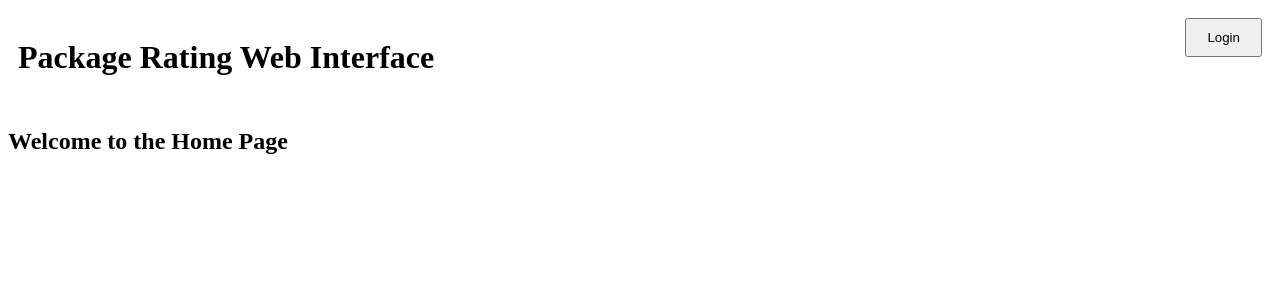
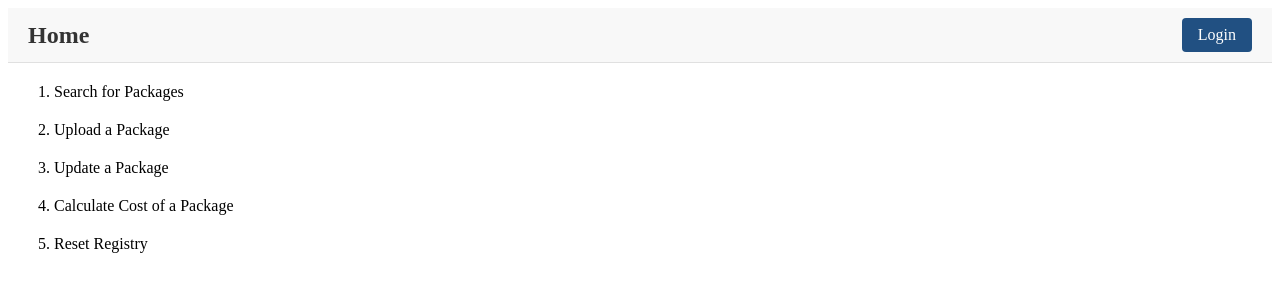
Before and after one commit to adhvik-kannan/461_Phase2_1, a React (Create React App) app: page / in a window 1280 px wide. Shown: the top 300 px of the page. Built offline with nearby package versions, Linux system fonts and the light colour scheme.

Commit message:
added all nav stuff to home page

```diff
--- a/public/index.html
+++ b/public/index.html
@@ -3,7 +3,7 @@
 <head>
     <meta charset="UTF-8" />
     <meta name="viewport" content="width=device-width, initial-scale=1.0" />
-    <title>React App</title>
+    <title>Package Rating Interface</title>
 </head>
 <body>
     <div id="root"></div>
--- /dev/null
+++ b/src/frontend/src/App.css
@@ -0,0 +1,51 @@
+/* src/frontend/src/App.css */
+
+.app-header {
+    background-color: #f8f8f8;
+    border-bottom: 1px solid #e0e0e0;
+    padding: 10px 20px;
+  }
+
+  .nav-container {
+    display: flex;
+    justify-content: space-between;
+    align-items: center;
+  }
+
+  .nav-logo {
+    font-size: 1.5rem;
+    font-weight: 700;
+    color: #333333;
+    text-decoration: none;
+  }
+
+  .nav-links {
+    display: flex;
+    gap: 15px;
+  }
+
+  .nav-link {
+    color: #007bff;
+    text-decoration: none;
+    font-weight: 500;
+  }
+
+  .nav-link:hover {
+    text-decoration: underline;
+  }
+
+  .nav-button {
+    padding: 8px 16px;
+    background-color: #215082;
+    color: white;
+    border: none;
+    border-radius: 4px;
+    text-decoration: none;
+    font-weight: 500;
+    cursor: pointer;
+    display: inline-block;
+  }
+
+  .nav-button:hover {
+    background-color: #4c7bad;
+  }
--- a/src/frontend/src/App.tsx
+++ b/src/frontend/src/App.tsx
@@ -1,26 +1,45 @@
 // src/frontend/src/App.tsx
 import React from 'react';
-import { Route, Routes, Link } from 'react-router-dom'; // Removed Router import
-import UploadFeature from './components/UploadFeature';
+import { Route, Routes, Link } from 'react-router-dom';
+import Upload from './components/Upload';
 import Login from './components/Login';
 import Home from './components/Home';
 import CreateAccount from './components/CreateAccount';
+import Search from './components/Search';
+import Update from './components/Update';
+import Cost from './components/Cost';
+import Reset from './components/Reset';
+import './App.css'; // Import the CSS file for styling
 
 const App: React.FC = () => {
   return (
     <div>
-        <header style={{ display: 'flex', justifyContent: 'space-between', padding: '10px' }}>
-          <h1>Package Rating Web Interface</h1>
-          <Link to="/login">
-            <button style={{ padding: '10px 20px' }} data-testid="header-login-button">Login</button>
+      <header className="app-header">
+        <nav className="nav-container">
+          {/* Home Link - Typically, a logo or brand name can serve this purpose */}
+          <Link to="/" className="nav-logo">
+            Home
           </Link>
+
+          <div className="nav-links">
+            <Link to="/login" className="nav-button">
+              Login
+            </Link>
+          </div>
+        </nav>
       </header>
+      <main>
         <Routes>
           <Route path="/" element={<Home />} />
           <Route path="/login" element={<Login />} />
-          <Route path="/upload" element={<UploadFeature />} />
+          <Route path="/upload" element={<Upload />} />
           <Route path="/create-account" element={<CreateAccount />} />
+          <Route path="/search" element={<Search />} />
+          <Route path="/update" element={<Update />} />
+          <Route path="/cost" element={<Cost />} />
+          <Route path="/reset" element={<Reset />} />
         </Routes>
+      </main>
     </div>
   );
 };
--- /dev/null
+++ b/src/frontend/src/components/Cost.tsx
@@ -0,0 +1,14 @@
+// src/frontend/src/components/Cost.tsx
+import React from 'react';
+//TODO: implement below
+const Cost: React.FC = () => {
+  return (
+    <div className="cost-container">
+      <h2>Calculate Cost of a Package</h2>
+
+      <p>Not done yet</p>
+    </div>
+  );
+};
+
+export default Cost;
--- /dev/null
+++ b/src/frontend/src/components/Home.css
@@ -0,0 +1,23 @@
+/* src/frontend/src/components/Home.css */
+
+.home-container {
+    padding-left: 20px;
+    display: flex;
+    flex-direction: column;
+    gap: 10px; /* Adds space between the links */
+  }
+
+  .home-link {
+    display: block;
+    margin-top: 20px;
+    margin-left: 10px;
+    color: #000000;
+    text-decoration: none;
+    cursor: pointer;
+    font-weight: 500;
+  }
+
+  .home-link:hover {
+    color: #487aad;
+    text-decoration: underline;
+  }
--- a/src/frontend/src/components/Home.tsx
+++ b/src/frontend/src/components/Home.tsx
@@ -1,22 +1,28 @@
-
+// src/frontend/src/components/Home.tsx
 import React from 'react';
-
-
+import { Link } from 'react-router-dom';
+import './Home.css';
 
 const Home: React.FC = () => {
-
   return (
-
-    <div>
-
-      <h2>Welcome to the Home Page</h2>
-
+    <div style={{ paddingLeft: '20px' }}>
+        <Link to="/search" className='home-link'>
+            1. Search for Packages
+        </Link>
+        <Link to="/upload" className='home-link'>
+            2. Upload a Package
+        </Link>
+        <Link to="/update" className="home-link">
+            3. Update a Package
+        </Link>
+        <Link to="/cost" className="home-link">
+            4. Calculate Cost of a Package
+        </Link>
+        <Link to="/reset" className="home-link">
+            5. Reset Registry
+        </Link>
     </div>
-
   );
-
 };
 
-
-
 export default Home;
--- a/src/frontend/src/components/Login.css
+++ b/src/frontend/src/components/Login.css
@@ -31,7 +31,7 @@
 
   .login-form button {
     padding: 10px;
-    background-color: #007bff;
+    background-color: #215082;
     color: white;
     border: none;
     border-radius: 4px;
@@ -39,5 +39,5 @@
   }
 
   .login-form button:hover {
-    background-color: #0056b3;
+    background-color: #4c7bad;
   }
--- /dev/null
+++ b/src/frontend/src/components/Reset.tsx
@@ -0,0 +1,13 @@
+// src/frontend/src/components/Reset.tsx
+import React from 'react';
+//TODO:
+const Reset: React.FC = () => {
+  return (
+    <div className="reset-container">
+      <h2>Reset Registry</h2>
+      <p>Coming Soon...</p>
+    </div>
+  );
+};
+
+export default Reset;
--- /dev/null
+++ b/src/frontend/src/components/Search.tsx
@@ -0,0 +1,92 @@
+// src/frontend/src/components/Search.tsx
+import React, { useEffect, useState } from 'react';
+import { useLocation } from 'react-router-dom';
+
+/**
+ * Interface for the search query parameters.
+ */
+interface PackagesQuery {
+  searchTerm: string;
+}
+
+/**
+ * Interface for a Package object.
+ */
+interface Package {
+  name: string;
+  url: string;
+  score: string;
+  version: string;
+  prev_versions: string[];
+}
+
+const Search: React.FC = () => {
+  const [packages, setPackages] = useState<Package[]>([]);
+  const [loading, setLoading] = useState<boolean>(false);
+  const [error, setError] = useState<string | null>(null);
+
+  const location = useLocation();
+
+  // Parse the query parameter from the URL
+  const queryParams = new URLSearchParams(location.search);
+  const searchTerm = queryParams.get('query') || '';
+
+  useEffect(() => {
+    const fetchPackages = async () => {
+      if (!searchTerm.trim()) {
+        setPackages([]);
+        return;
+      }
+
+      setLoading(true);
+      setError(null);
+
+      try {
+        const response = await fetch(`/api/packages?search=${encodeURIComponent(searchTerm)}`);
+        if (!response.ok) {
+          throw new Error(`Error fetching packages: ${response.statusText}`);
+        }
+        const data: Package[] = await response.json();
+        setPackages(data);
+      } catch (err: any) {
+        setError(err.message || 'Unknown error occurred');
+      } finally {
+        setLoading(false);
+      }
+    };
+
+    fetchPackages();
+  }, [searchTerm]);
+
+  return (
+    <div>
+      <h2>Search Results for "{searchTerm}"</h2>
+      {loading && <p>Loading packages...</p>}
+      {error && <p style={{ color: 'red' }}>{error}</p>}
+      {!loading && !error && (
+        <>
+          {packages.length > 0 ? (
+            <ul>
+              {packages.map((pkg) => (
+                <li key={pkg.name} style={{ marginBottom: '20px' }}>
+                  <a href={pkg.url} target="_blank" rel="noopener noreferrer">
+                    <strong>{pkg.name}</strong>
+                  </a>
+                  <p>Score: {pkg.score}</p>
+                  <p>Version: {pkg.version}</p>
+                  {pkg.prev_versions.length > 0 && (
+                    <p>Previous Versions: {pkg.prev_versions.join(', ')}</p>
+                  )}
+                </li>
+              ))}
+            </ul>
+          ) : (
+            <p>No packages found matching your search.</p>
+          )}
+        </>
+      )}
+    </div>
+  );
+};
+
+export default Search;
--- /dev/null
+++ b/src/frontend/src/components/Update.tsx
@@ -0,0 +1,14 @@
+// src/frontend/src/components/Update.tsx
+import React from 'react';
+//TODO:
+const Update: React.FC = () => {
+  return (
+    <div style={{ padding: '20px' }}>
+      <h2>Update a Package</h2>
+      {/* Add your update functionality here */}
+      <p>Update stuff goes here</p>
+    </div>
+  );
+};
+
+export default Update;
--- a/src/frontend/src/components/UploadFeature.tsx
+++ b/src/frontend/src/components/Upload.tsx
@@ -1,6 +1,7 @@
+// src/frontend/src/components/Upload.tsx
 import React, { useState, useEffect } from 'react';
 
-const UploadFeature: React.FC = () => {
+const Upload: React.FC = () => {
   const [responseMessage, setResponseMessage] = useState<string | null>(null);
 
   // Function to handle the submission
@@ -43,4 +44,4 @@ const UploadFeature: React.FC = () => {
   );
 };
 
-export default UploadFeature;
+export default Upload;
```
Also changed, not shown: 2 other files (tests, documents, lock files or other folders). Lines whose indentation alone changed are shown as unchanged.
